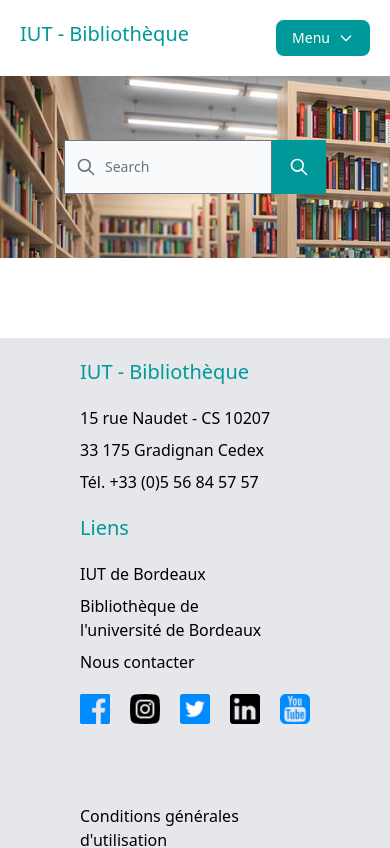
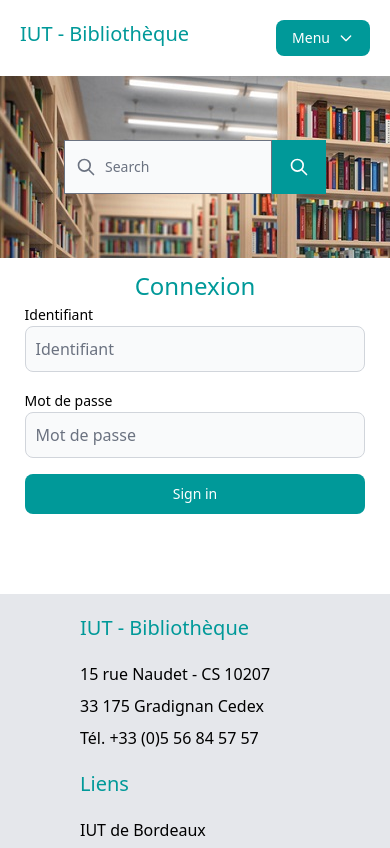
Before and after one commit to MaelJansen/bibliotheque, a React (Create React App) app in the folder front/: page /login in a window 390 px wide. Shown: the top 848 px of the page. Built offline with nearby package versions, Linux system fonts and the light colour scheme; what tailwind-hamburgers would draw is missing.

Commit message:
Responsive frontend

```diff
--- a/front/src/routes/Login.js
+++ b/front/src/routes/Login.js
@@ -1,5 +1,45 @@
 function Login() {
-
+  return (
+    <div className="flex flex-col w-full items-center mt-3">
+      <p className="text-iut-green text-2xl">Connexion</p>
+      <form className="md:w-1/3 space-y-4">
+        <div className="w-full">
+          <label for="login" class=" text-sm">
+            Identifiant
+          </label>
+          <input
+            type="text"
+            name="login"
+            id="login"
+            className="bg-gray-50 border border-gray-300 text-gray-900 sm:text-sm rounded-lg w-full p-2.5 focus:ring-iut-green focus:ring-3"
+            placeholder="Identifiant"
+            required
+          />
+        </div>
+        <div className="w-full">
+          <label for="login" class=" text-sm">
+            Mot de passe
+          </label>
+          <input
+            type="password"
+            name="password"
+            id="password"
+            className="bg-gray-50 border border-gray-300 text-gray-900 sm:text-sm rounded-lg w-full p-2.5 focus:ring-iut-green focus:ring-3"
+            placeholder="Mot de passe"
+            required
+          />
+        </div>
+        <div>
+          <button
+            type="submit"
+            class="w-full text-white bg-iut-green hover:bg-iut-hover-green focus:ring-4 focus:outline-none focus:ring-primary-300 font-medium rounded-lg text-sm px-5 py-2.5 text-center"
+          >
+            Sign in
+          </button>
+        </div>
+      </form>
+    </div>
+  );
 }
 
 export default Login;
```
